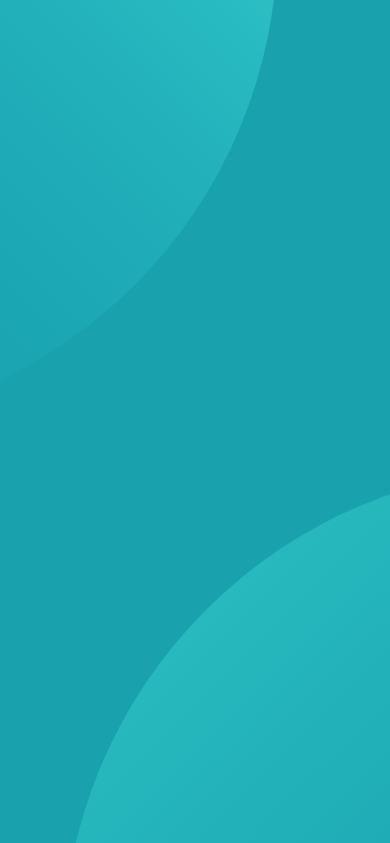
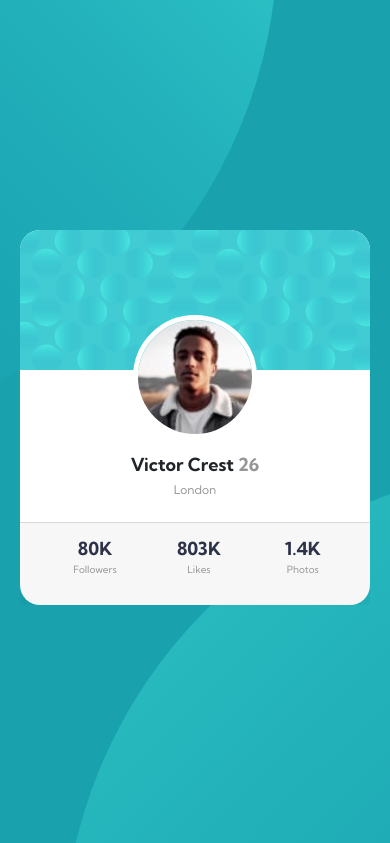
Before and after one commit to bfedyk/Profile-card, a plain HTML site: page index.html in a window 390 px wide. Shown: the top 843 px of the page. Drawn offline with nearby package versions, Linux system fonts and the light colour scheme.

Commit message:
Added flex code to center profile card

```diff
--- a/css/styles.css
+++ b/css/styles.css
@@ -1,107 +1,88 @@
+/********** Global variables **********/
+
+:root {
+  --cyan: hsl(185, 75%, 39%);
+  --dark-blue: hsl(229, 23%, 23%);
+  --grey-blue: hsl(227, 10%, 46%);
+  --grey: hsl(0, 0%, 59%);
+}
+
+/********** Global properties setting **********/
+
 body {
-  background-color: hsl(185, 75%, 39%);
+  background-color: var(--cyan);
   margin: 0;
   padding: 0;
   overflow: hidden;
   font-family: 'Kumbh Sans', sans-serif;
 }
 
-.footer-text{
-  font-size: 9px;
-  font-weight: 400;
-  color: hsl(0, 0%, 59%);
+/********** Classes **********/
+
+/* Main containter */
+
+.wrapper {
+  position: relative;
+  display: flex;
+  height: 100vh;
+  width: 100%;
+  /* overflow: hidden; */
+  justify-content: center;
+  align-items: center;
+  /* background: var(--cyan); */
 }
 
-#container {
-  /* background-color: hsl(185, 75%, 39%); */
-}
+/* Top-left-corner container 0 img */
 
-#top-left-corner {
+.top-left-corner {
   display: inline-block;
   position: absolute;
   top: -500px;
   left: -250px;
 }
 
-#bottom-right-corner {
+/* Bottom-right-container - img */
+
+.bottom-right-corner {
   display: inline-block;
   position: absolute;
   right: -200px;
   bottom: -600px;
 }
 
-.card-img-top {
-  border-top-left-radius: 20px;
-  border-top-right-radius: 20px;
-}
 
-.location {
-  font-size: 12px;
-  font-weight: 400;
-  color: hsl(0, 0%, 59%);
-  padding-top: 8px;
-}
+/* Bootstrap card  - profile card */
 
-/* .profile-card {
+.profile-card {
   border-radius: 20px;
+  margin: 0 auto; /* Added */
+  float: none; /* Added */
+  margin-bottom: 10px; /* Added */
   height: 375px;
   width: 350px;
-  position: absolute;
-  top: 200px;
-  left: 600px; */
-
-  .profile-card {
-    border-radius: 20px;
-    height: 375px;
-    width: 350px;
-    position: relative;
-    top: 200px;
-    left: 600px;
-
-  /* height: 100%; */
-  /* display: flex;
-  justify-content: center;
-  align-items: center; */
-}
-
-.profile-name {
-  font-size: 18px;
-  font-weight: 700;
-  text-align: center;
-  position: relative;
-  bottom: 60px;
-
-  /* display: flex;
-  justify-content: center;
-  align-items: center; */
-}
-
-.profile-text {
-  text-align: center;
-  position: relative;
-  bottom: 60px;
-
-  display: flex;
-  justify-content: center;
-  align-items: center;
-}
-
-.age {
-  color: hsl(0, 0%, 59%);
-}
-
-.card-header {
-  padding: 0;
 }
 
 .footer-stats {
-  color: hsl(229, 23%, 23%);
+  /* color: hsl(229, 23%, 23%); */
+  color: var(--dark-blue);
   margin-left: 10px;
   font-size: 18px;
   font-weight: 700;
   text-align: center;
   display: inline-block;
   width: 90px;
+}
+
+.footer-text{
+  font-size: 10px;
+  font-weight: 400;
+  /* color: hsl(0, 0%, 59%); */
+  color: var(--grey);
+}
+
+.card-img-top {
+  border-top-left-radius: 20px;
+  border-top-right-radius: 20px;
 }
 
 .victor-image {
@@ -114,29 +95,46 @@ body {
   bottom: 75px;
 }
 
+
+
+.location {
+  font-size: 12px;
+  font-weight: 400;
+  color: hsl(0, 0%, 59%);
+  padding-top: 8px;
+}
+
+
+
+.profile-name {
+  font-size: 18px;
+  font-weight: 700;
+  text-align: center;
+  position: relative;
+  bottom: 60px;
+}
+
+
+.age {
+  /* color: hsl(0, 0%, 59%); */
+  color: var(--grey);
+}
+
+
+
+
 /********** Media Query Breakpoint **********/
 
-/* @media screen and (max-width: 800px) {
-
-  #container {
-    background: white;
-  } */
-
-  /* .title-image {
-    position: static;
-    transform: rotate(0deg);
-  }
-} */
 
 @media screen and (max-width: 1050px){
-  #top-left-corner {
+  .top-left-corner {
     display: inline-block;
     position: absolute;
     top: -550px;
     left: -700px;
   }
 
-  #bottom-right-corner {
+  .bottom-right-corner {
     display: inline-block;
     position: absolute;
     right: -650px;
--- a/index.html
+++ b/index.html
@@ -26,12 +26,13 @@
 
 <body>
 
-  <div id="container">
-    <div id="top-left-corner">
+  <div class="wrapper">
+
+    <div class="top-left-corner">
       <img class="bg-pattern-top" src="images/bg-pattern-top.svg" alt="top-left-image">
     </div>
 
-    <div id="bottom-right-corner">
+    <div class="bottom-right-corner">
       <img class="bg-pattern-bottom" src="images/bg-pattern-bottom.svg" alt="bottom-right-image">
     </div>
 
@@ -60,7 +61,9 @@
       </div>
 
     </div>
+
   </div>
+
 
 </body>
 
```
